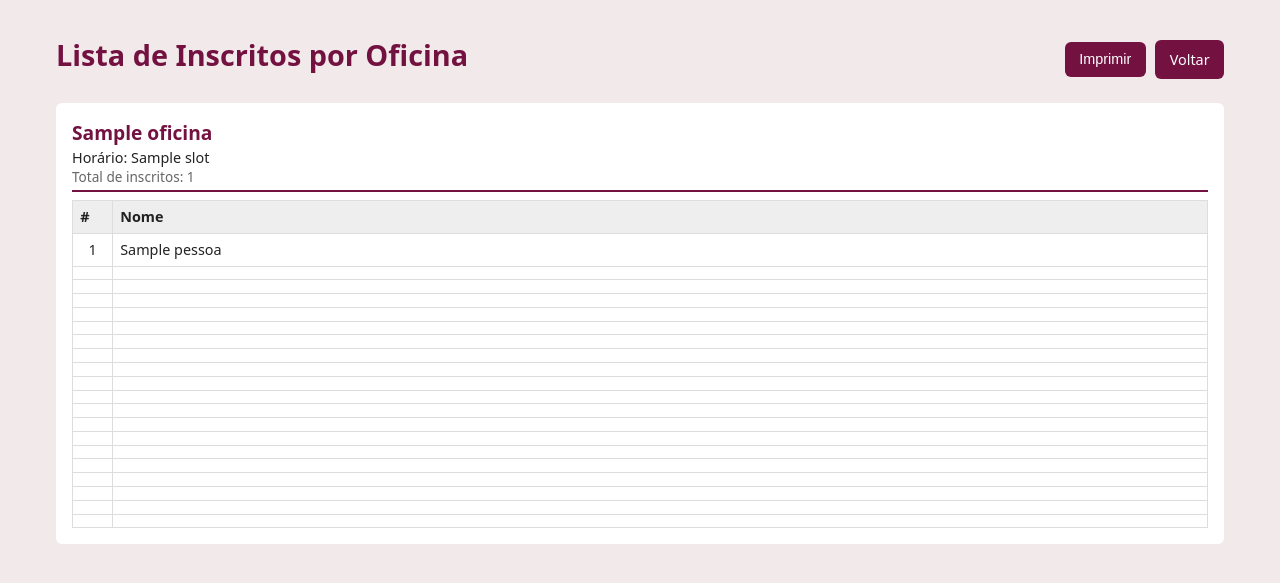
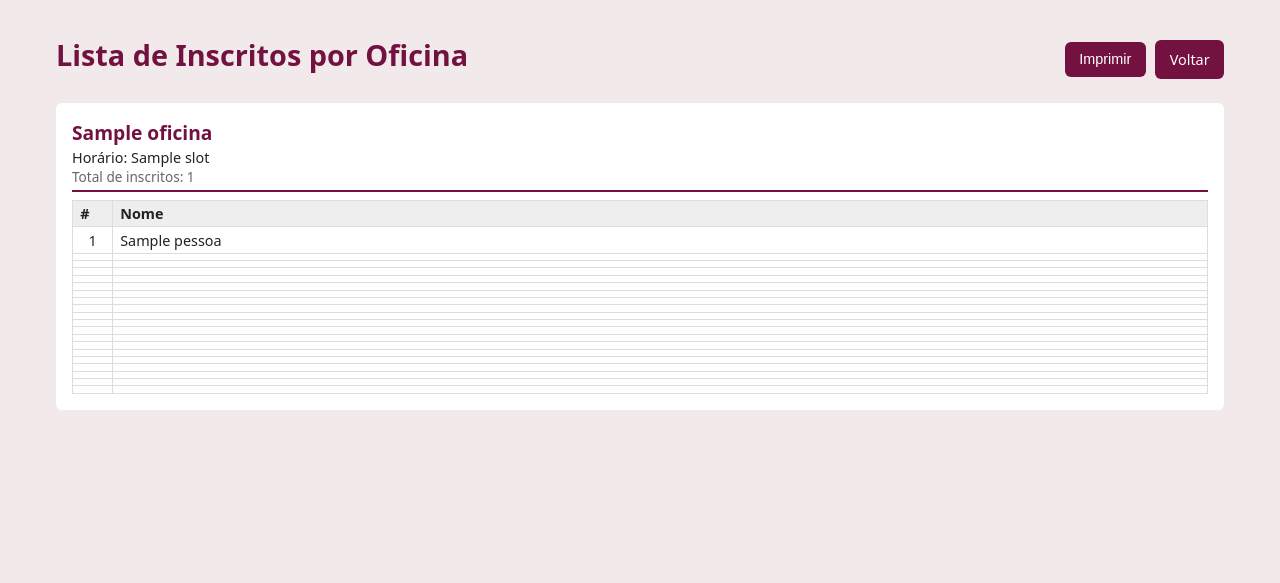
Before and after one commit to pedrodamiao/conferenciamulheresfortes, a Flask app: template templates/reports_by_workshop.html in a window 1280 px wide. Shown: the top 583 px of the page. Run offline with Flask 3, Linux system fonts and the light colour scheme; the template is opened without the code that fills it: most values are stand-ins (such as "Sample title", 1, 10 or a date in 2020).

Commit message:
Update reports_by_workshop.html

```diff
--- a/templates/reports_by_workshop.html
+++ b/templates/reports_by_workshop.html
@@ -97,7 +97,7 @@ table{
 
 th,td{
   border:1px solid var(--border);
-  padding:.4rem .45rem;
+  padding:.2rem .45rem;
   text-align:left;
   font-size:.9rem;
 }
```
